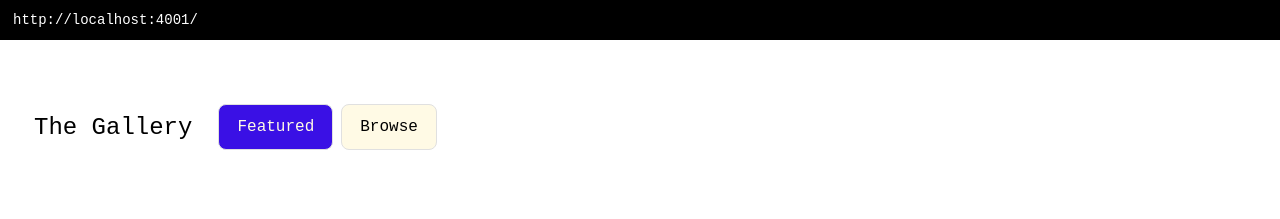
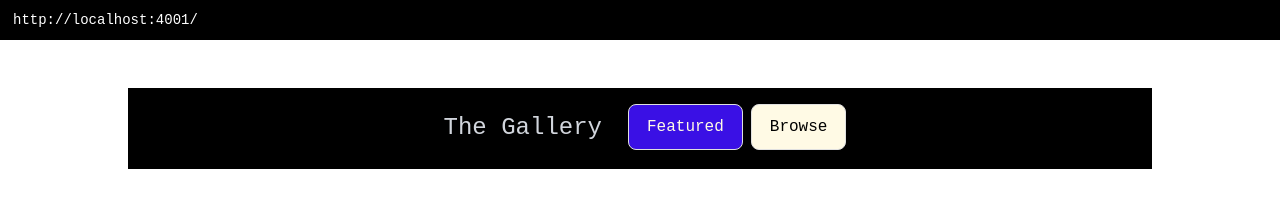
Before and after one commit to ftanekha/cc-Nextjs-the-gallery, a Next.js app: page / in a window 1280 px wide. Shown: the top 219 px of the page. Built offline with nearby package versions, Linux system fonts and the light colour scheme.

Commit message:
- remove outline from new comment text area - restyle NavBar

```diff
--- a/app/layout.tsx
+++ b/app/layout.tsx
@@ -19,10 +19,12 @@ export default function RootLayout({
   return (
     <html lang="en">
       <body>
-        <div className="urlBar">
-          <UrlBar baseURL="http://localhost:4001" />
+        <div className='w-4/5 bg-black text-gray-300 flex flex-column justify-center items-center' style={{margin: '0 auto'}}>
+          <div className="urlBar">
+            <UrlBar baseURL="http://localhost:4001" />
+          </div>
+        <Nav />
         </div>
-        <Nav />
         {children}
       </body>
     </html>
--- a/components/button/Button.module.css
+++ b/components/button/Button.module.css
@@ -7,9 +7,9 @@
   display: inline-block;
   font-family: inherit;
   font-size: 1rem;
-  background: none;
   cursor: pointer;
   margin-right: 0.5rem;
   background: #FFFAE5;
   transition: .5s;
+  color: black;
 }
--- a/components/comment/Comment.module.css
+++ b/components/comment/Comment.module.css
@@ -26,6 +26,7 @@
   padding: 10px;
   font-weight: 300;
   resize: none;
+  outline: 0;
 }
 
 .comments_date{
--- a/components/navigation/Nav.tsx
+++ b/components/navigation/Nav.tsx
@@ -16,7 +16,7 @@ export default function Nav() {
           <Button label="Featured" href="/" />
         </li>
         <li className={lastSegment == 'browse' ? styles.selected : ''}>
-          <Button label="Browse" href="/browse" />
+          <Button label="Browse" href="/browse"/>
         </li>
       </ul>
     </nav>
```
